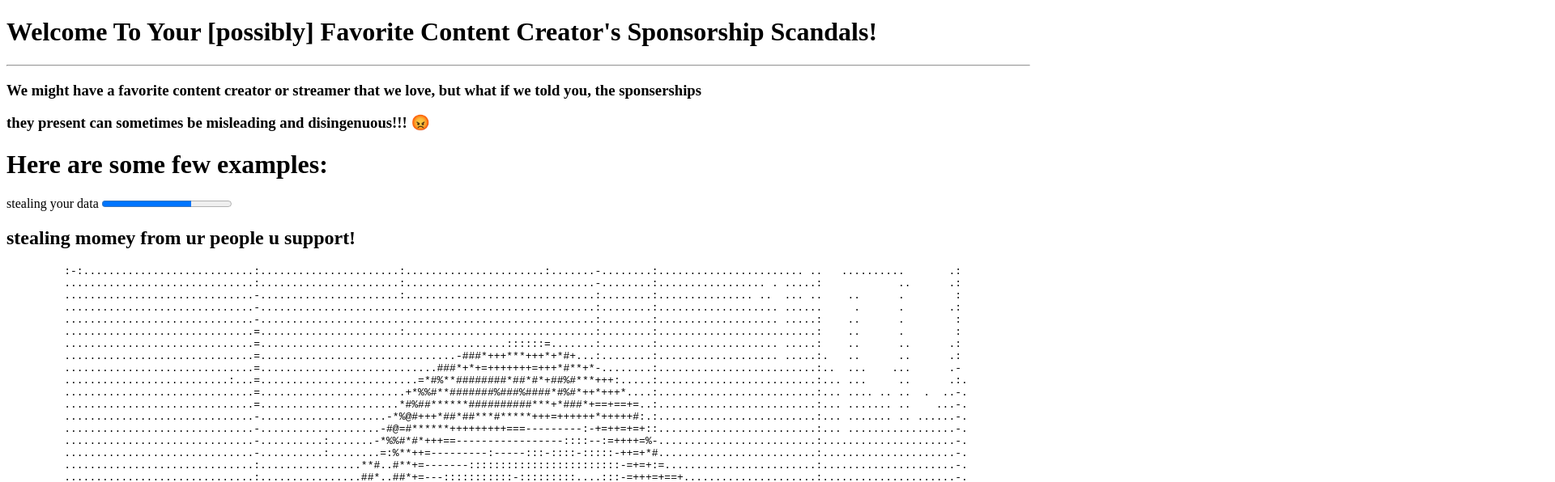
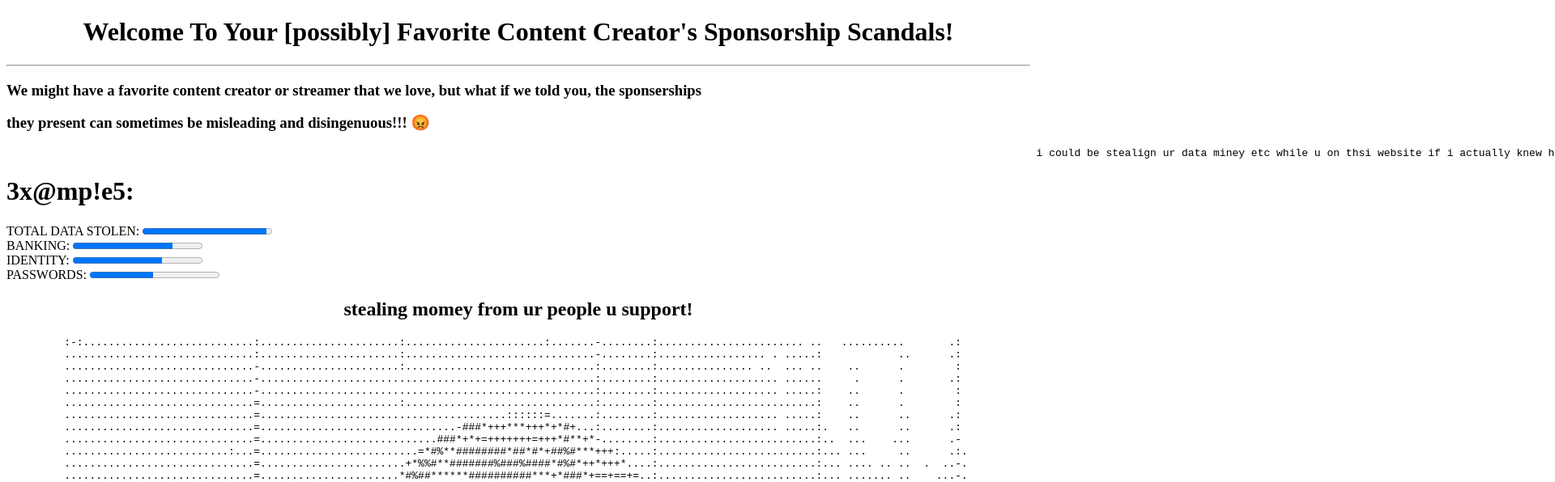
Before and after one commit to battlelime/project-1, a plain HTML site: page index.html in a window 1280 px wide. Shown: the top 596 px of the page at 81% size, 1920 px wide, since content can reach past the window. Drawn offline with Linux system fonts and the light colour scheme.

Commit message:
wrapping it up

```diff
--- a/index.html
+++ b/index.html
@@ -9,19 +9,26 @@
 </head>
 
 <body>
-
-    <h1>Welcome To Your [possibly] Favorite Content Creator's Sponsorship Scandals!</h1>
-
+    <!-- FIRST SECTIONS visual fun & troll -->
+    <center><h1>Welcome To Your [possibly] Favorite Content Creator's Sponsorship Scandals!</h1></center>
     <hr>
 
     <h3>We might have a favorite content creator or streamer that we love, but what if we told you, the sponserships</h3>
     <h3>they present can sometimes be misleading and disingenuous!!! 😡</h3>
 
-    <h1>Here are some few examples:</h1>
-    <label for="bar">stealing your data</label>
-    <progress id="bar" value="69" max="100"></progress>
+    <pre>                                                                                                                                                                   i could be stealign ur data miney etc while u on thsi website if i actually knew how u feel me? but this is just for fun, i dont actually know how. i guess i could learn. wait.... r you still reading this? well if you r, the point was you never know what was going on, if you didnt even bother to look. why would you, fair point.</pre>
 
-    <h2>stealing momey from ur people u support!</h2>
+    <h1>3x@mp!e5:</h1>
+    <label for="bar">TOTAL DATA STOLEN:</label>
+    <progress id="bar" value="96" max="100"></progress><br>
+    <label for="bar1">BANKING:</label>
+    <progress id="bar1" value="77" max="100"></progress><br>
+    <label for="bar2">IDENTITY:</label>
+    <progress id="bar2" value="69" max="100"></progress><br>
+    <label for="bar3">PASSWORDS:</label>
+    <progress id="bar3" value="49" max="100"></progress><br>
+
+    <center><h2>stealing momey from ur people u support!</h2></center>
     <figure role="img" aria-labelledby="face">
         <pre>
     :-:...........................:......................:......................:.......-........:....................... ..   ..........       .:
@@ -78,11 +85,20 @@
         </pre>
     </figure>
 
+    <pre>                                                                                                                                       we are talking about millions of dollars!</pre>
+    <pre>                                                           watch out@! ppl are steal ur mONEY!</pre>
+    <pre>               scamers and B!@D actors ! EVERWHERE !!!</pre>
+
     <hr>
 
+    <!-- NEXT SECTION! -->
     <h1>⭐ BUT FIRST, WE NEED TO ASK: Has there been a sponsorship you have tried before or heard of?</h1>
     <h2>Maybe this will change your perception on them...</h2>
     <p>( -_-)旦~</p>
+    <center><p>ok gimme ur guesses. just THREE! which pppls or organization come to mind? compare them wiht the sttuff under!</p></center>
+    <textarea placeholder="First guess..."></textarea>
+    <textarea placeholder="Second guess..."></textarea>
+    <textarea placeholder="Third guess..."></textarea>
 
     <hr>
 
```
